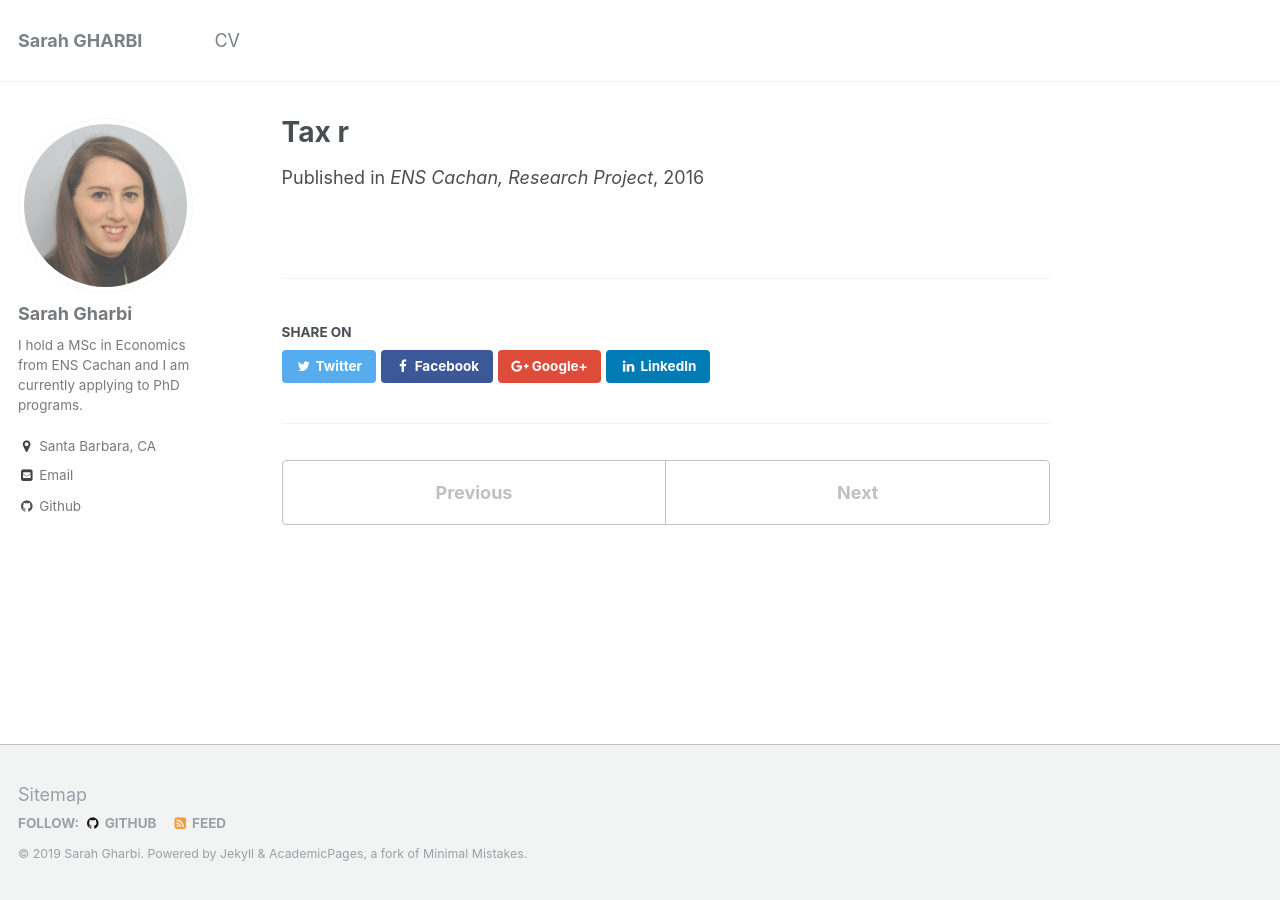
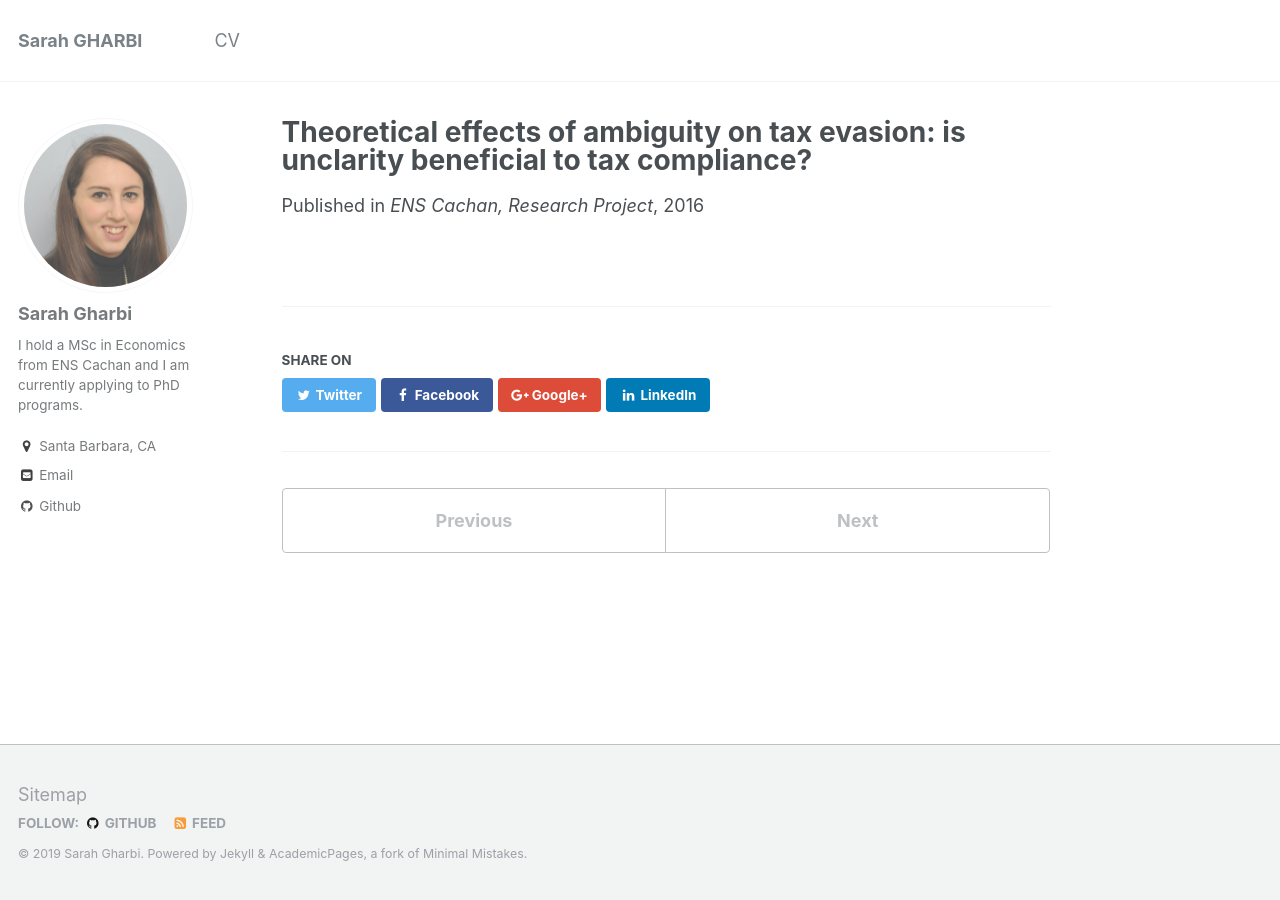
Before and after one commit to sarahgharbi/sarahgharbi.github.io, a Jekyll site: the page built from _publications/MIR.md, in a window 1280 px wide. Built offline with Jekyll 4.4.1, drawn with Linux system fonts in a browser that asks for light colours; part of the change alters nothing that is shown.

Commit message:
Update MIR.md

```diff
--- a/_publications/MIR.md
+++ b/_publications/MIR.md
@@ -1,8 +1,8 @@
 ---
-title: "Tax r"
+title: "Theoretical effects of ambiguity on tax evasion: is unclarity beneficial to tax compliance?"
 collection: publications
 permalink: /publication/2016-07-01-Research-Project
-excerpt: 'This paper models how a coalition of countries could force a tax haven to cooperate. The coalition is built around a common capital tax rate and a joint tariff on the imports from the tax haven. The tariff is the threat used to induce the tax haven to cooperate. Thanks to a game theoretical approach, we describe how the members of the coalition bargain to set the common capital tax. Then the optimal tariff and its incidence are derived. We show that a mutually beneficial common capital tax can be set in the coalition. Then, we demonstrate that a tariff on tax haven imports is efficient to force the tax haven to cooperate if the import level from the tax haven is sufficiently high and if the imported goods are normal.'
+excerpt: 'Theoretical effects of ambiguity on tax evasion: is unclarity beneficial to tax compliance ?'
 date: 2016-07-01
 venue: 'ENS Cachan, Research Project'
 paperurl: '/files/model-2-2.pdf'
```
